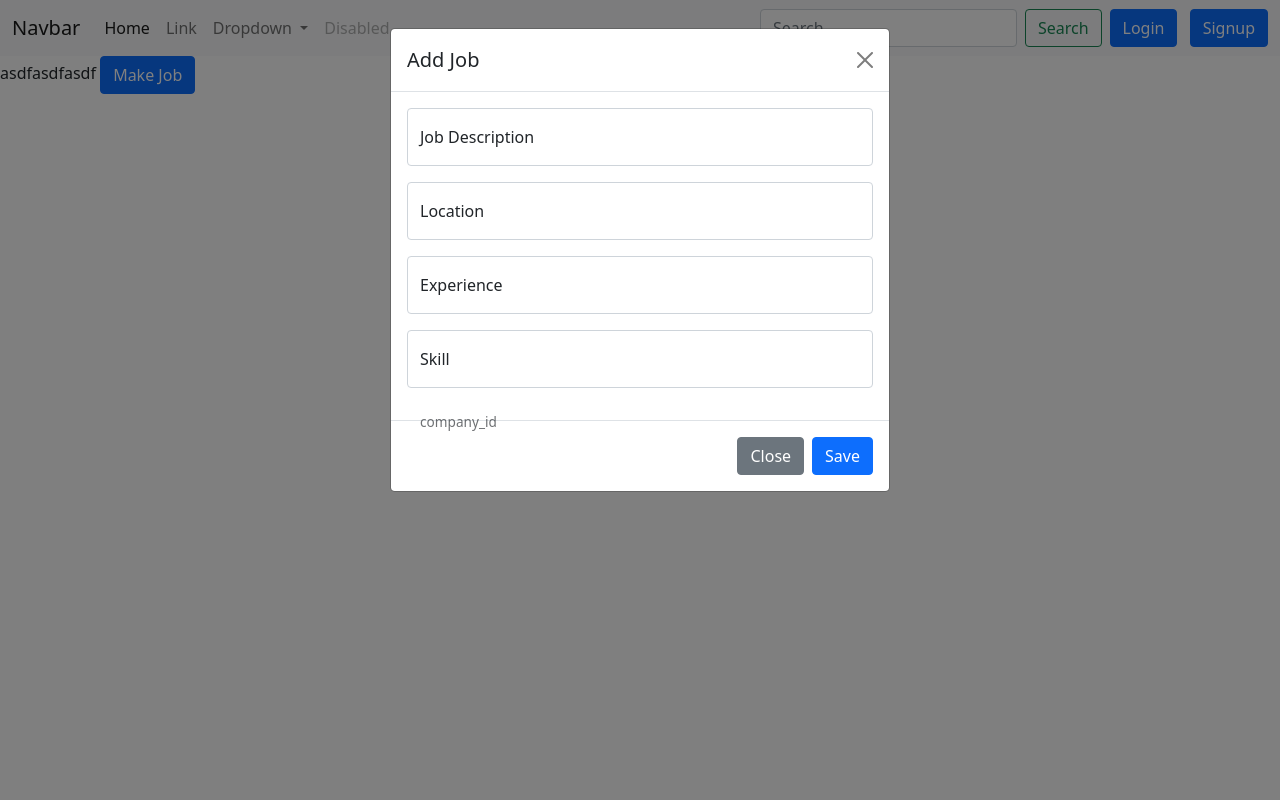
After one commit to Amisha2001/startupmachmaking, a Django app: template user/templates/user/founder_dashboard.html in a window 1280 px wide, after a click on "Make Job". The commit adds this page. Run offline with Django 3.2, Linux system fonts and the light colour scheme; the template is opened without the code that fills it, so the values that code supplies are empty.

Commit message:
connect make job modal from database

```diff
--- a/user/models.py
+++ b/user/models.py
@@ -140,7 +140,7 @@ class Company(models.Model):
 
 class Job_Opening(models.Model):
     company = models.ForeignKey(Company, on_delete=models.CASCADE)
-    comp_name = models.CharField(max_length=256)
+    # comp_name = models.CharField(max_length=256)
     job_desc = models.CharField(max_length=2000)
     location = models.CharField(max_length=256)
     expirence = models.IntegerField()
--- /dev/null
+++ b/user/templates/user/founder_dashboard.html
@@ -0,0 +1,60 @@
+ {% extends 'base.html' %}
+
+
+{% block title %}dashboard{% endblock title %}
+{% block body %}
+
+ asdfasdfasdf
+ <body>
+ <button type="button" class="btn btn-primary" data-bs-toggle="modal" data-bs-target="#JobModal">
+    Make Job
+  </button>
+
+  <!-- Modal -->
+  <div class="modal fade" id="JobModal" tabindex="-1" aria-labelledby="JobModalLabel" aria-hidden="true">
+    <div class="modal-dialog">
+      <div class="modal-content">
+        <div class="modal-header">
+          <h5 class="modal-title" id="JobModalLabel">Add Job</h5>
+          <button type="button" class="btn-close" data-bs-dismiss="modal" aria-label="Close"></button>
+        </div>
+        <div class="modal-body">
+          <form action="{% url 'account' %}" method='POST'>
+          {% csrf_token %}
+          <input type="hidden" name="name" value="founder_job_opening">
+          <div class="form-floating mb-3">
+            <input type="text" class="form-control" name="job_desc" id="floatingInput" placeholder="Job Description" required>
+            <label for="floatingInput">Job Description</label>
+          </div>
+          <div class="form-floating mb-3">
+            <input type="text" class="form-control" name="location" id="floatingInput" placeholder="Location" required>
+            <label for="floatingInput">Location</label>
+          </div>
+          <div class="form-floating mb-3">
+            <input type="text" class="form-control" name="expirence" id="floatingInput" placeholder="Experience" required>
+            <label for="floatingInput">Experience</label>
+          </div>
+          <div class="form-floating mb-3">
+            <input type="text" class="form-control" name="skill" id="floatingInput" placeholder="Skill" required>
+            <label for="floatingInput">Skill</label>
+          </div>
+          <div class="form-floating mb-3">
+            <input type="hidden" class="form-control" name="company_id" id="floatingInput" value={{company_id}}>
+            <label for="floatingInput">company_id</label>
+          </div>
+          {% comment %} <div>
+          <label for="floatingInputdate">Apply By</label>
+          <input type="date" class="form-control" name="start_year" id="floatingInputdate" placeholder="Stream" required>
+          </div> {% endcomment %}
+
+        </div>
+        <div class="modal-footer">
+          <button type="button" class="btn btn-secondary" data-bs-dismiss="modal">Close</button>
+          <button class="btn btn-primary" type="submit">Save</button>
+          </form>
+        </div>
+      </div>
+    </div>
+  </div>
+
+{% endblock body %}
```
Also changed, not shown: user/templates/user/account.html (+0 -52 lines), user/views.py (+7 -4 lines).
